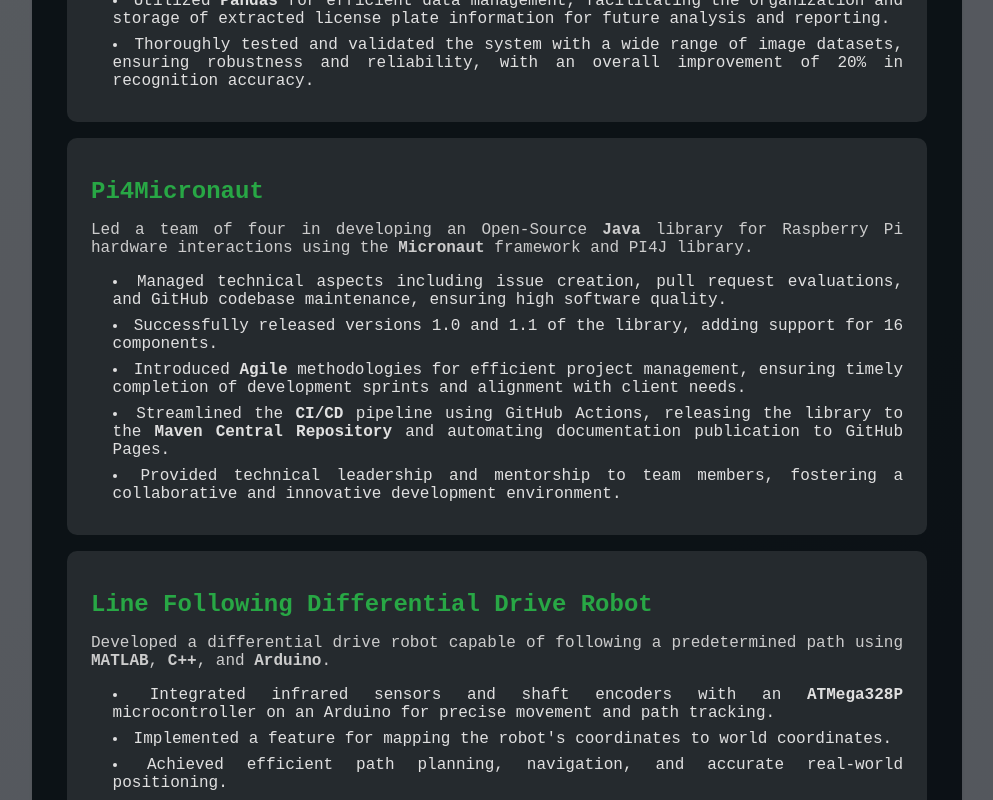
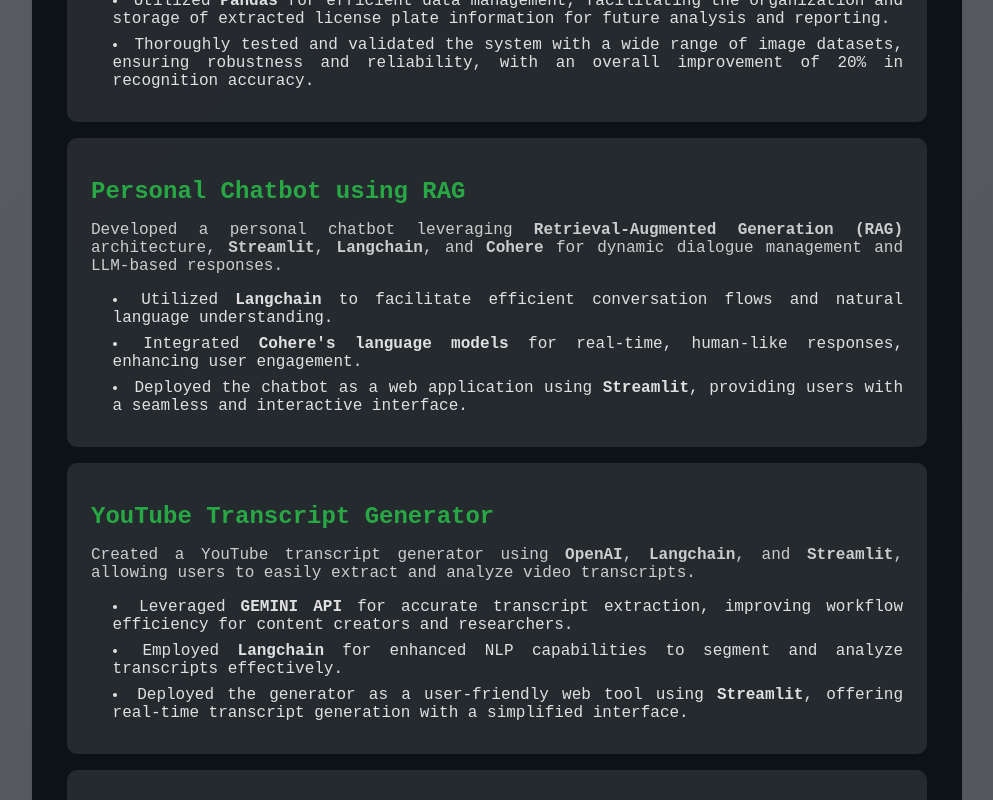
Before and after one commit to ruthvikm/Personal-Website, a React (Create React App) app: page / in a window 1280 px wide. Shown: the part 7140-7940 px from the top of the page, without its empty margins (143-1136 px from the left). Built offline with nearby package versions, Linux system fonts and the light colour scheme.

Commit message:
updated projects

```diff
--- a/src/components/Projects.js
+++ b/src/components/Projects.js
@@ -99,6 +99,29 @@
                     </ul>
                 </div>
 
+                <div className="project">
+                    <h3>Personal Chatbot using RAG</h3>
+                    <p>
+                    Developed a personal chatbot leveraging <b>Retrieval-Augmented Generation (RAG)</b> architecture, <b>Streamlit</b>, <b>Langchain</b>, and <b>Cohere</b> for dynamic dialogue management and LLM-based responses.
+                    </p>
+                    <ul>
+                    <li>Utilized <b>Langchain</b> to facilitate efficient conversation flows and natural language understanding.</li>
+                    <li>Integrated <b>Cohere's language models</b> for real-time, human-like responses, enhancing user engagement.</li>
+                    <li>Deployed the chatbot as a web application using <b>Streamlit</b>, providing users with a seamless and interactive interface.</li>
+                    </ul>
+                </div>
+
+                <div className="project">
+                    <h3>YouTube Transcript Generator</h3>
+                    <p>
+                    Created a YouTube transcript generator using <b>OpenAI</b>, <b>Langchain</b>, and <b>Streamlit</b>, allowing users to easily extract and analyze video transcripts.
+                    </p>
+                    <ul>
+                    <li>Leveraged <b>GEMINI API</b> for accurate transcript extraction, improving workflow efficiency for content creators and researchers.</li>
+                    <li>Employed <b>Langchain</b> for enhanced NLP capabilities to segment and analyze transcripts effectively.</li>
+                    <li>Deployed the generator as a user-friendly web tool using <b>Streamlit</b>, offering real-time transcript generation with a simplified interface.</li>
+                    </ul>
+                </div>
 
                 <div className="project">
                     <h3>Pi4Micronaut</h3>
```
